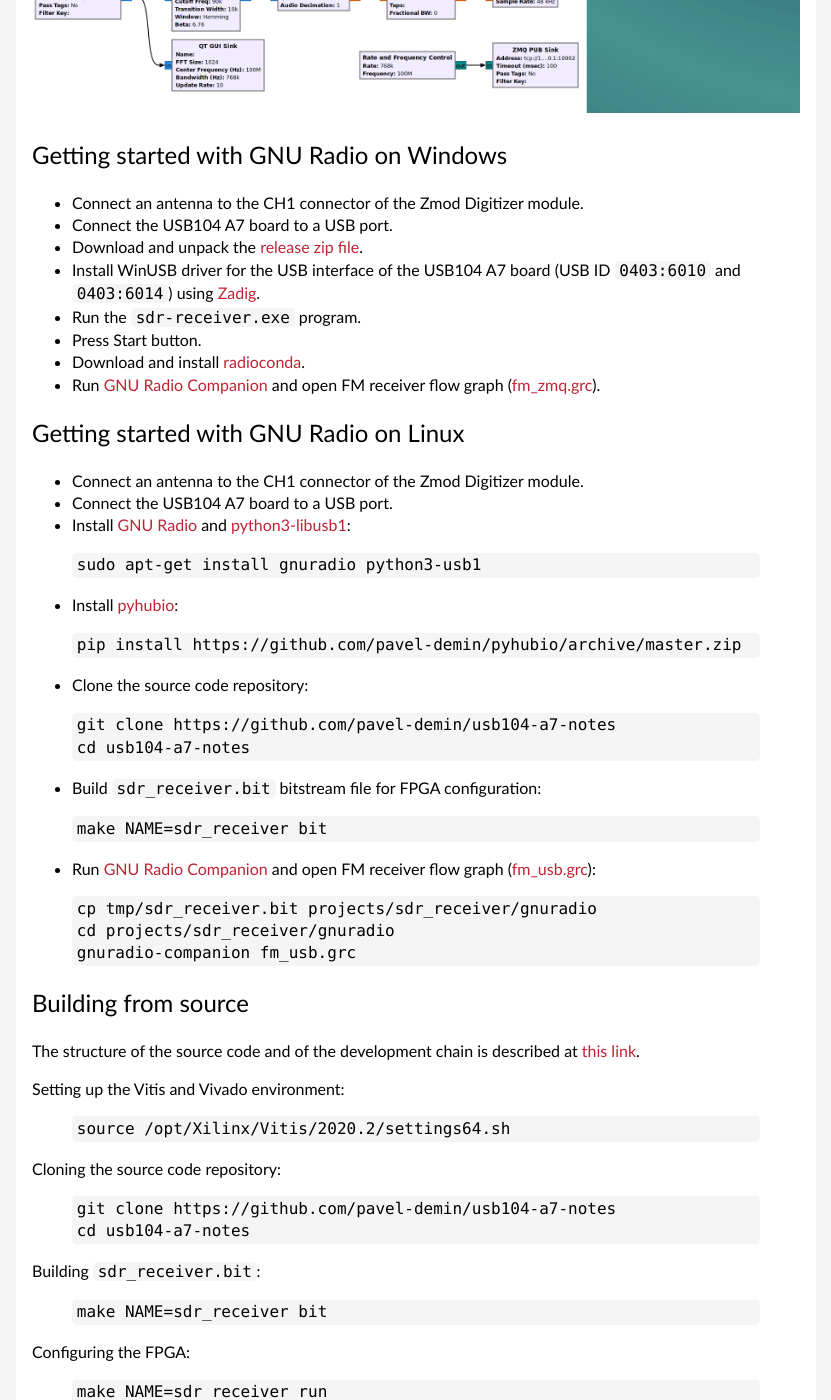
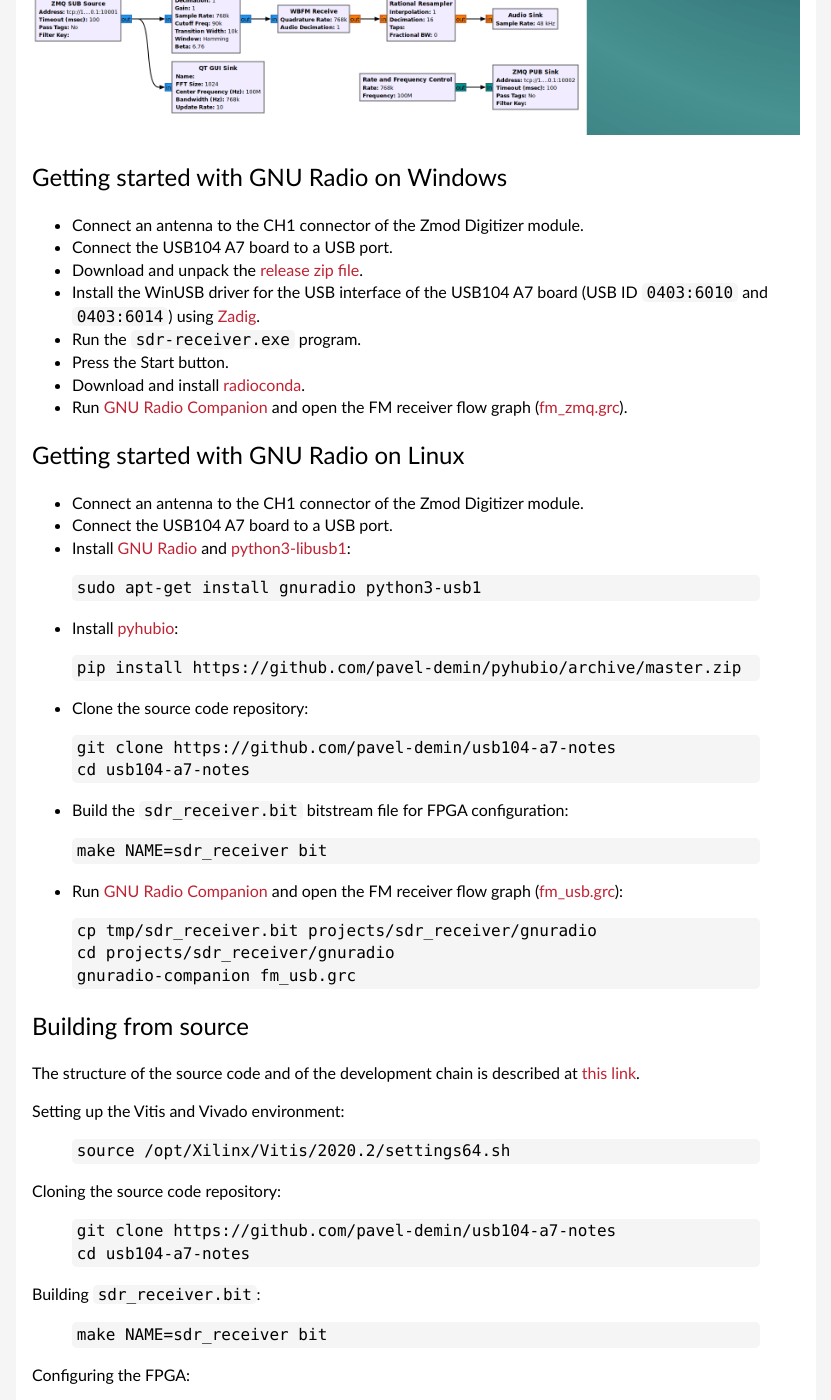
Before and after one commit to pavel-demin/usb104-a7-notes, a Jekyll site: the page built from sdr-receiver.md, in a window 1280 px wide and 1400 px high, scrolled down 1538 px. Shown: the whole window, without its empty margins (224-1055 px from the left). Built offline with Jekyll 4.4.1, drawn with Linux system fonts in a browser that asks for light colours; some of the changed text lies outside the part shown.

Commit message:
improve wording in sdr-receiver and sdr-receiver-hpsdr

```diff
--- a/sdr-receiver.md
+++ b/sdr-receiver.md
@@ -9,7 +9,7 @@
 
 This is a simple SDR receiver that can be used with GNU Radio.
 
-This application requires Zmod Digitizer to be connected to the ZMOD A connector of the USB104 A7 board.
+This application requires the Zmod Digitizer module to be connected to the ZMOD A connector of the USB104 A7 board.
 
 Hardware
 -----
@@ -47,11 +47,11 @@
  - Connect an antenna to the CH1 connector of the Zmod Digitizer module.
  - Connect the USB104 A7 board to a USB port.
  - Download and unpack the [release zip file]({{ site.release-file }}).
- - Install WinUSB driver for the USB interface of the USB104 A7 board (USB ID `0403:6010` and `0403:6014`) using [Zadig](https://zadig.akeo.ie).
+ - Install the WinUSB driver for the USB interface of the USB104 A7 board (USB ID `0403:6010` and `0403:6014`) using [Zadig](https://zadig.akeo.ie).
  - Run the `sdr-receiver.exe` program.
- - Press Start button.
+ - Press the Start button.
  - Download and install [radioconda](https://github.com/ryanvolz/radioconda).
- - Run [GNU Radio Companion](https://wiki.gnuradio.org/index.php/GNURadioCompanion) and open FM receiver flow graph ([fm_zmq.grc](https://github.com/pavel-demin/usb104-a7-notes/tree/master/projects/sdr_receiver/gnuradio/fm_zmq.grc)).
+ - Run [GNU Radio Companion](https://wiki.gnuradio.org/index.php/GNURadioCompanion) and open the FM receiver flow graph ([fm_zmq.grc](https://github.com/pavel-demin/usb104-a7-notes/tree/master/projects/sdr_receiver/gnuradio/fm_zmq.grc)).
 
 Getting started with GNU Radio on Linux
 -----
@@ -71,11 +71,11 @@
 git clone https://github.com/pavel-demin/usb104-a7-notes
 cd usb104-a7-notes
 {% endhighlight %}
- - Build `sdr_receiver.bit` bitstream file for FPGA configuration:
+ - Build the `sdr_receiver.bit` bitstream file for FPGA configuration:
 {% highlight bash %}
 make NAME=sdr_receiver bit
 {% endhighlight %}
- - Run [GNU Radio Companion](https://wiki.gnuradio.org/index.php/GNURadioCompanion) and open FM receiver flow graph ([fm_usb.grc](https://github.com/pavel-demin/usb104-a7-notes/tree/master/projects/sdr_receiver/gnuradio/fm_usb.grc)):
+ - Run [GNU Radio Companion](https://wiki.gnuradio.org/index.php/GNURadioCompanion) and open the FM receiver flow graph ([fm_usb.grc](https://github.com/pavel-demin/usb104-a7-notes/tree/master/projects/sdr_receiver/gnuradio/fm_usb.grc)):
 {% highlight bash %}
 cp tmp/sdr_receiver.bit projects/sdr_receiver/gnuradio
 cd projects/sdr_receiver/gnuradio
```
Also changed, not shown: sdr-receiver-hpsdr.md (+3 -3 lines).
